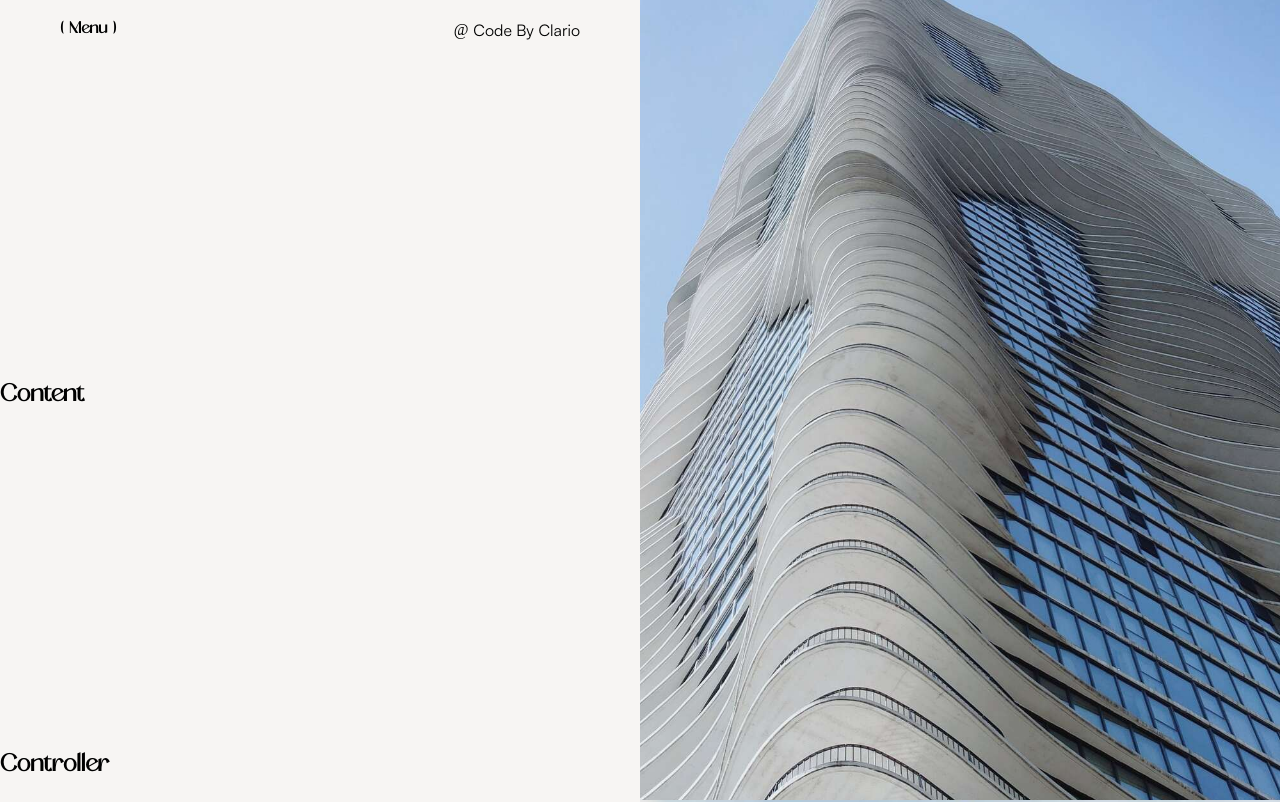
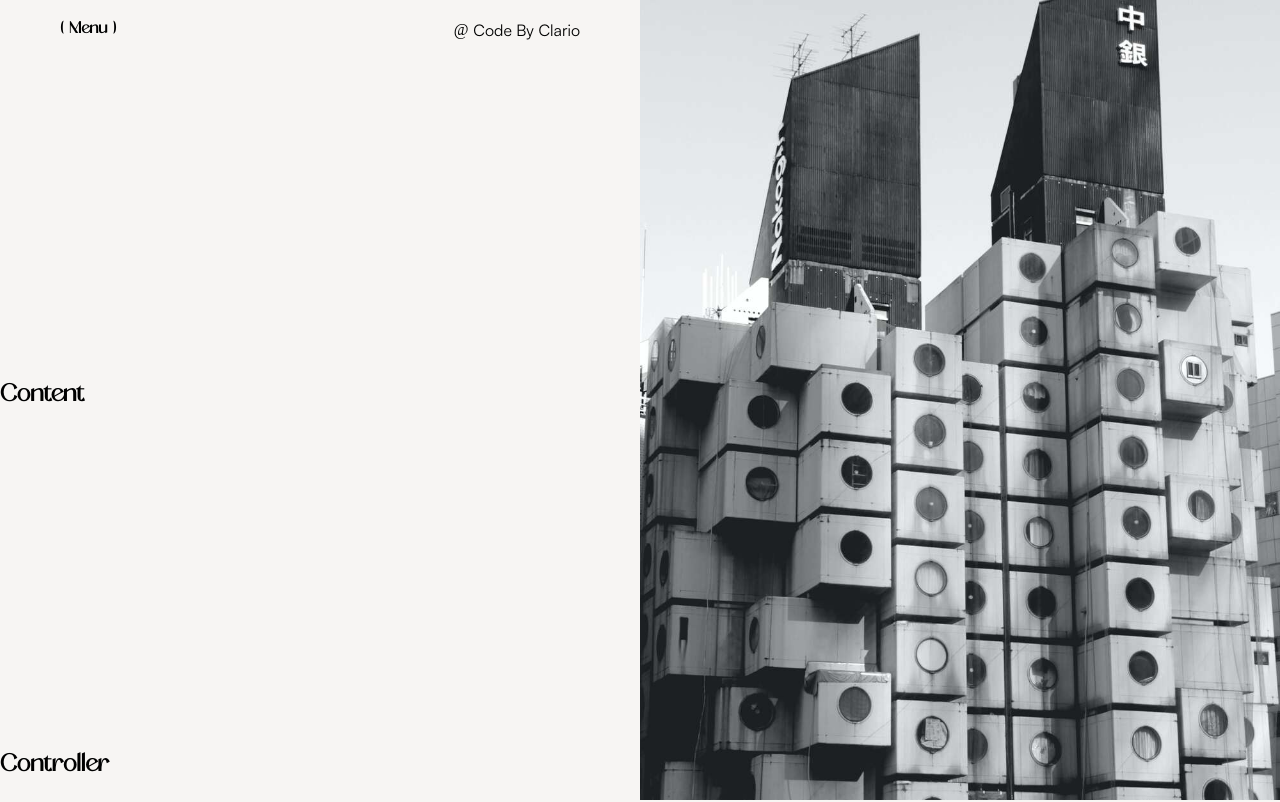
Before and after one commit to ccadran/Architecture-gallery, a Next.js app: page / in a window 1280 px wide. Shown: the top 802 px of the page. Built offline with nearby package versions, Linux system fonts and the light colour scheme.

Commit message:
start hero anim with gsap

```diff
--- a/src/app/components/NextImageSlider/NextImageSlider.jsx
+++ b/src/app/components/NextImageSlider/NextImageSlider.jsx
@@ -1,15 +1,62 @@
+"use client";
+import { useEffect, useState } from "react";
 import styles from "./style.module.scss";
+import gsap from "gsap";
 
 export default function NextImageSlider({ content }) {
+  const [currentIndex, setCurrentIndex] = useState(0);
+
+  const nextSlide = () => {
+    setCurrentIndex((prevIndex) =>
+      prevIndex === content.length - 1 ? 0 : prevIndex + 1
+    );
+  };
+
+  const prevSlide = () => {
+    setCurrentIndex((prevIndex) =>
+      prevIndex === 0 ? content.length - 1 : prevIndex - 1
+    );
+  };
+
+  useEffect(() => {
+    gsap.to(`.${styles.next}`, { x: "-100%" });
+    gsap.to(`.${styles.prev}`, { x: "100%" });
+    gsap.to(`.${styles.current}`, { x: 0 });
+  }, [currentIndex]);
+
   return (
+    <div className={styles.sliderContainer}>
       <div className={styles.nextImageSlider}>
         {content.map((item, index) => {
+          const isCurrent = index === currentIndex;
+          const isNext = index === (currentIndex + 1) % content.length;
+          const isPrev =
+            index === (currentIndex - 1 + content.length) % content.length;
+
           return (
-          <div className={styles.nextImageContainer}>
-            <img src={item.src} className={styles.nextImage} />
+            <div
+              key={index}
+              className={`${styles.nextImageContainer} ${
+                isCurrent
+                  ? styles.current
+                  : isNext
+                  ? styles.next
+                  : isPrev
+                  ? styles.prev
+                  : ""
+              }`}
+            >
+              <img
+                src={item.src}
+                alt={`slide-${index}`}
+                className={styles.nextImage}
+              />
             </div>
           );
         })}
       </div>
+      <button onClick={prevSlide}>Previous</button>
+      <button onClick={nextSlide}>Next</button>
+    </div>
   );
 }
--- a/src/app/components/NextImageSlider/style.module.scss
+++ b/src/app/components/NextImageSlider/style.module.scss
@@ -1,16 +1,38 @@
+.sliderContainer {
+  position: relative;
+}
+
 .nextImageSlider {
-  // display: flex;
-  position: relative;
-  // justify-content: center;
   width: 50vw;
   height: 100vh;
+  display: flex;
+  overflow: hidden;
+  position: relative;
 }
 
 .nextImageContainer {
+  position: absolute;
+
   width: 100%;
-  background-color: black;
+  height: 100vh;
+  opacity: 1;
+  transition: transform 0.5s cubic-bezier(0.25, 0.46, 0.45, 0.94),
+    opacity 0.5s ease;
 
-  height: 100vh;
+  &.current {
+    opacity: 1;
+    // transform: translateX(0);
+  }
+
+  &.next {
+    opacity: 1;
+    // transform: translateX(100%);
+  }
+
+  &.prev {
+    opacity: 1;
+    // transform: translateX(-100%);
+  }
 
   .nextImage {
     object-fit: cover;
--- a/src/app/globals.scss
+++ b/src/app/globals.scss
@@ -4,6 +4,7 @@
   background-color: $background;
   margin: 0;
   padding: 0;
+  overflow-x: hidden;
 
   h1,
   h2,
--- a/src/app/page.module.scss
+++ b/src/app/page.module.scss
@@ -1,6 +1,6 @@
 .main {
   display: flex;
-  // overflow: hidden;
+  overflow-x: hidden;
 }
 
 .currentContent {
```
Lines whose indentation alone changed are shown as unchanged.
